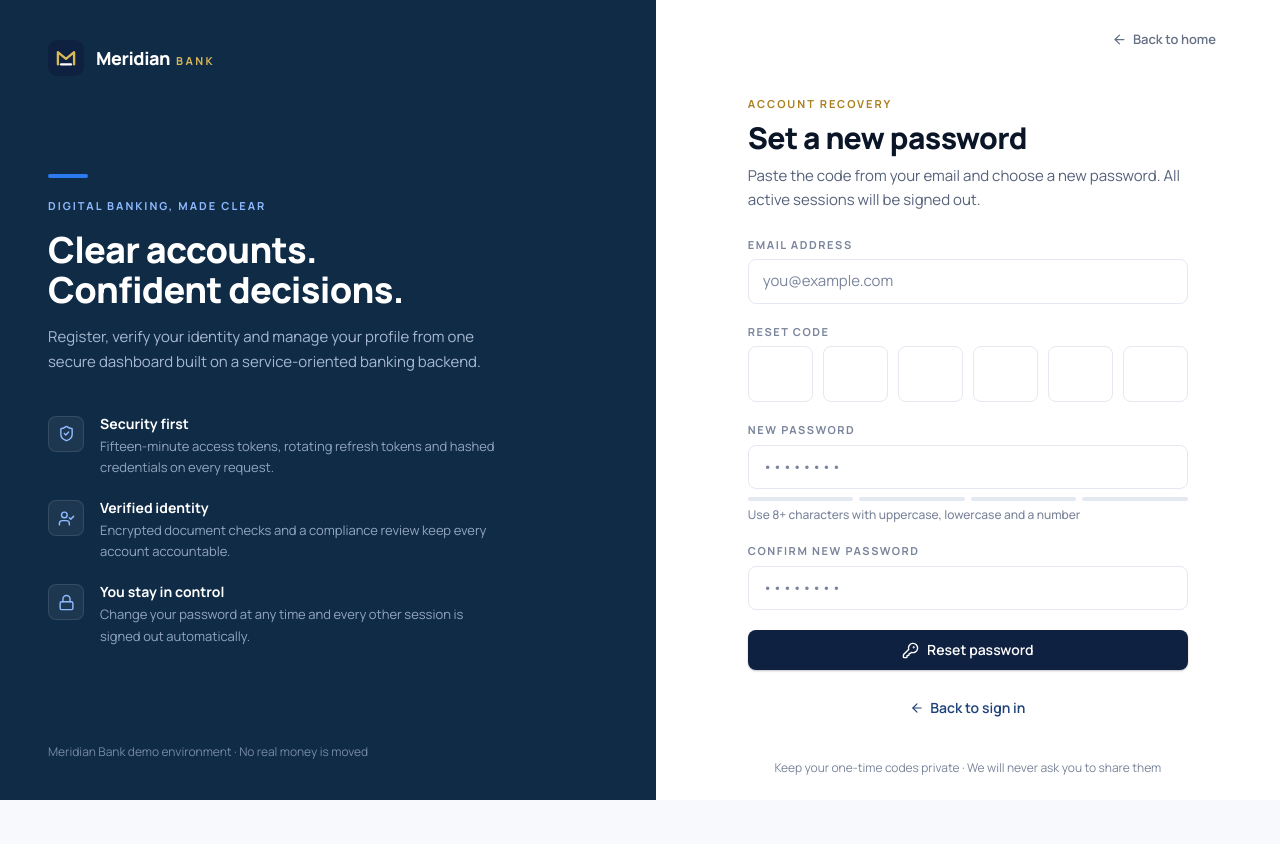
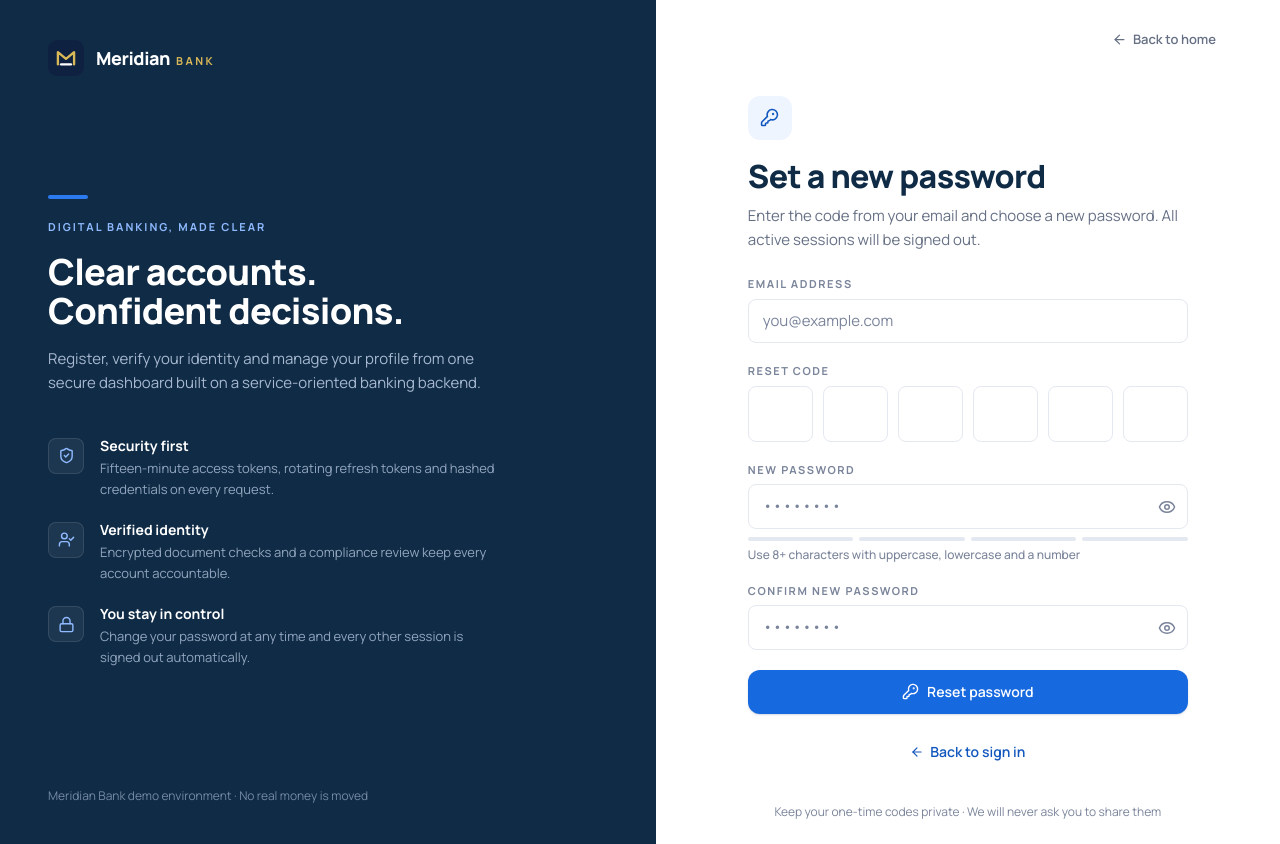
Before and after one commit to Degky827/DBS, a React (Vite) app in the folder frontend/: page /reset-password in a window 1280 px wide. Before the commit the page ends 800 px from the top, so only its background shows below. Built offline with nearby package versions, Linux system fonts and the light colour scheme; no server answers.

Commit message:
feat(frontend): redesign password recovery
Neutralise the recovery confirmation with the new visual system, send both
recovery pages back to /login, and add password visibility toggles to the
reset form. Reset success now returns to login with a confirmation message.

```diff
--- a/frontend/src/pages/auth/ForgotPassword.jsx
+++ b/frontend/src/pages/auth/ForgotPassword.jsx
@@ -36,26 +36,31 @@ export default function ForgotPassword() {
   if (sent) {
     return (
       <PageTransition>
-        <span className="flex h-12 w-12 items-center justify-center rounded-full bg-emerald-50 text-emerald-600 ring-8 ring-emerald-50/60">
+        <span className="flex h-12 w-12 items-center justify-center rounded-xl bg-emerald-50 text-emerald-600 ring-8 ring-emerald-50/60">
           <MailCheck size={22} />
         </span>
-        <h1 className="mt-5 text-3xl font-extrabold">Check your inbox</h1>
-        <p className="mt-2 text-[15px] leading-relaxed text-ink-500">
+        <h1 className="mt-5 text-[32px] font-extrabold leading-tight text-midnight">
+          Check your inbox
+        </h1>
+        <p className="mt-2 text-[15px] leading-relaxed text-muted">
           If an account exists for{" "}
-          <span className="font-semibold text-navy-900">{email}</span>, a 6-digit reset
+          <span className="font-semibold text-midnight">{email}</span>, a 6-digit reset
           code is on its way. It expires in 10 minutes.
         </p>
 
         <button
           type="button"
-          className="btn-primary mt-6 w-full"
+          className="btn-brand mt-6 w-full"
           onClick={() => navigate("/reset-password", { state: { email } })}
         >
           I have the code <ArrowRight size={17} />
         </button>
 
-        <p className="mt-5 text-center text-sm text-ink-500">
-          <Link to="/" className="link inline-flex items-center gap-1.5">
+        <p className="mt-5 text-center text-sm text-muted">
+          <Link
+            to="/login"
+            className="inline-flex items-center gap-1.5 font-semibold text-brand-700 hover:underline"
+          >
             <ArrowLeft size={14} /> Back to sign in
           </Link>
         </p>
@@ -65,9 +70,13 @@ export default function ForgotPassword() {
 
   return (
     <PageTransition>
-      <p className="eyebrow">Account recovery</p>
-      <h1 className="mt-2 text-3xl font-extrabold">Forgot your password?</h1>
-      <p className="mt-2 text-[15px] leading-relaxed text-ink-500">
+      <p className="text-[11px] font-bold uppercase tracking-[0.18em] text-brand-700">
+        Account recovery
+      </p>
+      <h1 className="mt-3 text-[32px] font-extrabold leading-tight text-midnight">
+        Forgot your password?
+      </h1>
+      <p className="mt-2 text-[15px] leading-relaxed text-muted">
         Enter the email on your account and we&apos;ll send a one-time code to reset it.
       </p>
 
@@ -87,7 +96,7 @@ export default function ForgotPassword() {
           {error && <p className="field-error">{error}</p>}
         </div>
 
-        <button type="submit" className="btn-primary w-full" disabled={submitting}>
+        <button type="submit" className="btn-brand w-full" disabled={submitting}>
           {submitting ? (
             <>
               <Spinner size={17} /> Sending code…
@@ -100,10 +109,12 @@ export default function ForgotPassword() {
         </button>
       </form>
 
-      <p className="mt-7 text-center text-sm text-ink-500">
+      <div className="mt-8 rounded-xl border border-ink-200 bg-ink-50 px-4 py-3 text-[12.5px] leading-relaxed text-muted">
         Remembered it?{" "}
-        <Link to="/" className="link">Back to sign in</Link>
-      </p>
+        <Link to="/login" className="font-semibold text-brand-700 hover:underline">
+          Back to sign in
+        </Link>
+      </div>
     </PageTransition>
   );
 }
--- a/frontend/src/pages/auth/ResetPassword.jsx
+++ b/frontend/src/pages/auth/ResetPassword.jsx
@@ -1,6 +1,6 @@
 import { useState } from "react";
 import { Link, useLocation, useNavigate } from "react-router-dom";
-import { ArrowLeft, KeyRound } from "lucide-react";
+import { ArrowLeft, Eye, EyeOff, KeyRound } from "lucide-react";
 import OtpInput from "../../components/OtpInput";
 import PasswordStrength from "../../components/PasswordStrength";
 import { scorePassword } from "../../utils/passwordScore";
@@ -19,6 +19,8 @@ export default function ResetPassword() {
   const [errors, setErrors] = useState({});
   const [submitting, setSubmitting] = useState(false);
   const [serverError, setServerError] = useState("");
+  const [showPassword, setShowPassword] = useState(false);
+  const [showConfirm, setShowConfirm] = useState(false);
 
   const handleSubmit = async (e) => {
     e.preventDefault();
@@ -36,7 +38,7 @@ export default function ResetPassword() {
 
     try {
       await resetPassword(email, otp, password, confirm);
-      navigate("/", { state: { reset: true }, replace: true });
+      navigate("/login", { state: { reset: true }, replace: true });
     } catch (err) {
       const { message, fields } = normalizeApiError(err);
       setServerError(message);
@@ -56,10 +58,14 @@ export default function ResetPassword() {
 
   return (
     <div>
-      <p className="eyebrow">Account recovery</p>
-      <h1 className="mt-2 text-3xl font-extrabold">Set a new password</h1>
-      <p className="mt-2 text-[15px] leading-relaxed text-ink-500">
-        Paste the code from your email and choose a new password. All active sessions
+      <span className="flex h-11 w-11 items-center justify-center rounded-xl bg-brand-50 text-brand-700">
+        <KeyRound size={19} />
+      </span>
+      <h1 className="mt-4 text-[32px] font-extrabold leading-tight text-midnight">
+        Set a new password
+      </h1>
+      <p className="mt-2 text-[15px] leading-relaxed text-muted">
+        Enter the code from your email and choose a new password. All active sessions
         will be signed out.
       </p>
 
@@ -91,36 +97,56 @@ export default function ResetPassword() {
 
         <div>
           <label htmlFor="newPassword" className="field-label">New password</label>
+          <div className="relative">
             <input
               id="newPassword"
-            type="password"
-            className="field-input"
+              type={showPassword ? "text" : "password"}
+              className="field-input pr-11"
               placeholder="••••••••"
               value={password}
               onChange={(e) => setPassword(e.target.value)}
               autoComplete="new-password"
               aria-invalid={errors.password ? "true" : undefined}
             />
+            <button
+              type="button"
+              onClick={() => setShowPassword((v) => !v)}
+              aria-label={showPassword ? "Hide password" : "Show password"}
+              className="absolute right-3 top-1/2 -translate-y-1/2 text-ink-400 transition hover:text-brand-600"
+            >
+              {showPassword ? <EyeOff size={18} /> : <Eye size={18} />}
+            </button>
+          </div>
           <PasswordStrength password={password} />
           {errors.password && <p className="field-error">{errors.password}</p>}
         </div>
 
         <div>
           <label htmlFor="confirmPassword" className="field-label">Confirm new password</label>
+          <div className="relative">
             <input
               id="confirmPassword"
-            type="password"
-            className="field-input"
+              type={showConfirm ? "text" : "password"}
+              className="field-input pr-11"
               placeholder="••••••••"
               value={confirm}
               onChange={(e) => setConfirm(e.target.value)}
               autoComplete="new-password"
               aria-invalid={errors.confirm ? "true" : undefined}
             />
+            <button
+              type="button"
+              onClick={() => setShowConfirm((v) => !v)}
+              aria-label={showConfirm ? "Hide password confirmation" : "Show password confirmation"}
+              className="absolute right-3 top-1/2 -translate-y-1/2 text-ink-400 transition hover:text-brand-600"
+            >
+              {showConfirm ? <EyeOff size={18} /> : <Eye size={18} />}
+            </button>
+          </div>
           {errors.confirm && <p className="field-error">{errors.confirm}</p>}
         </div>
 
-        <button type="submit" className="btn-primary w-full" disabled={submitting}>
+        <button type="submit" className="btn-brand w-full" disabled={submitting}>
           {submitting ? (
             <>
               <Spinner size={17} /> Updating password…
@@ -133,8 +159,11 @@ export default function ResetPassword() {
         </button>
       </form>
 
-      <p className="mt-7 text-center text-sm text-ink-500">
-        <Link to="/" className="link inline-flex items-center gap-1.5">
+      <p className="mt-7 text-center text-sm text-muted">
+        <Link
+          to="/login"
+          className="inline-flex items-center gap-1.5 font-semibold text-brand-700 hover:underline"
+        >
           <ArrowLeft size={14} /> Back to sign in
         </Link>
       </p>
```
Lines whose indentation alone changed are shown as unchanged.
